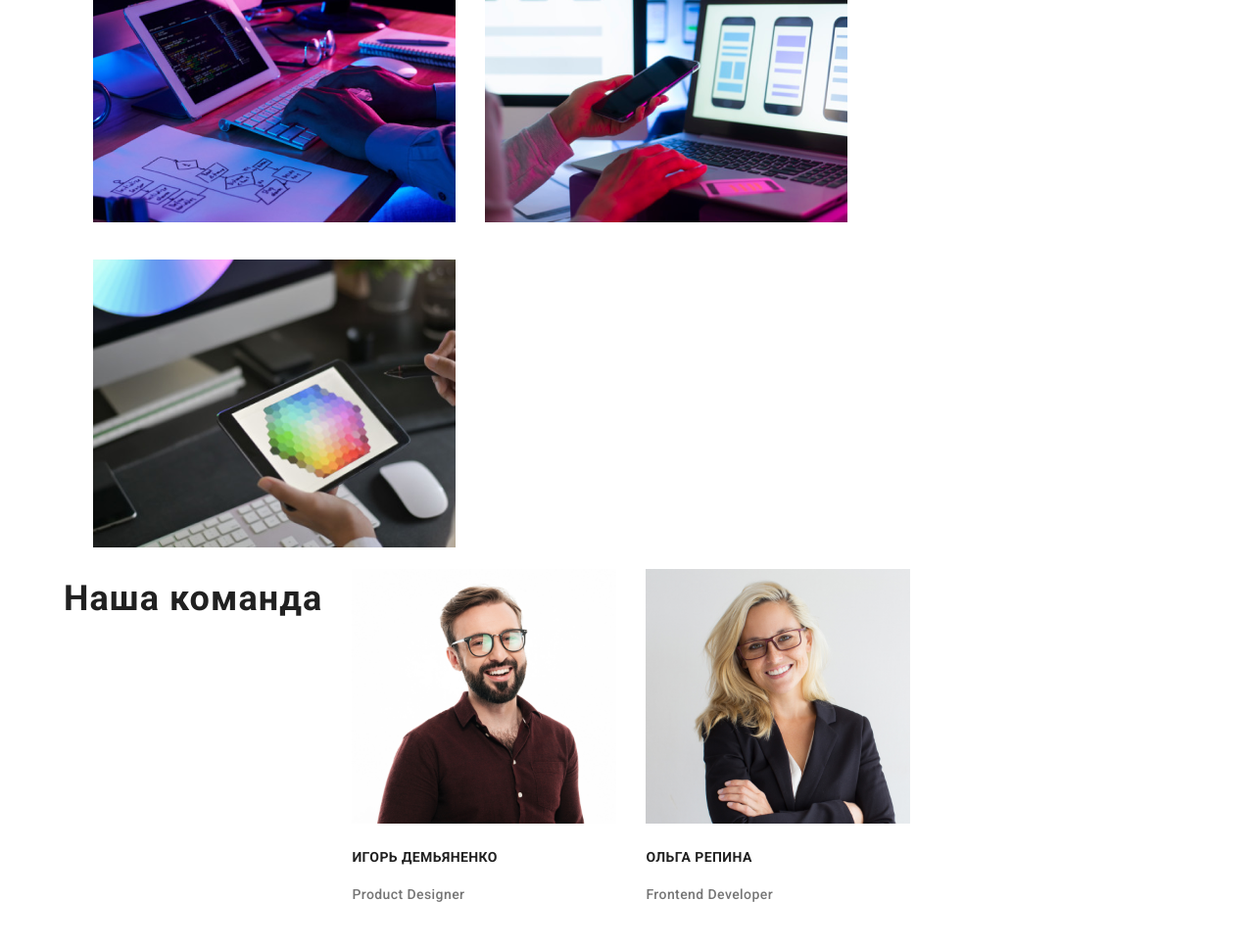
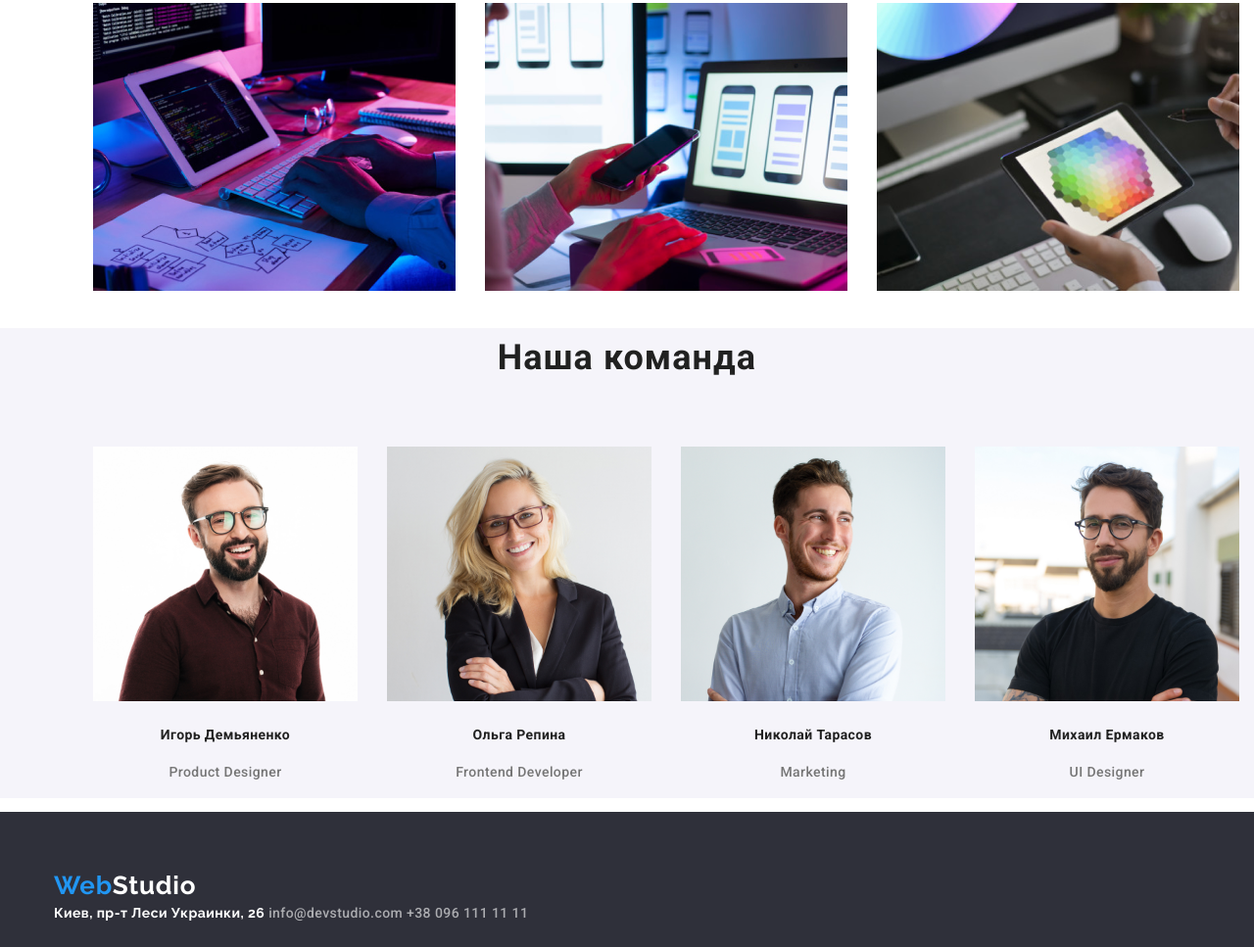
Before and after one commit to Abazhey/goit-markup-hw-03, a plain HTML site: page index.html in a window 1280 px wide. Shown: the part 957-1924 px from the top of the page at 98% size. Drawn offline with nearby package versions, Linux system fonts and the light colour scheme; a web font is replaced by a local one.

Commit message:
ДА СКОЛЬКО МОЖНО???

```diff
--- a/index.html
+++ b/index.html
@@ -5,10 +5,12 @@
     <meta http-equiv="X-UA-Compatible" content="IE=edge" />
     <meta name="viewport" content="width=device-width, initial-scale=1.0" />
     <title>WebStudio</title>
-    <link rel="preconnect" href="https://fonts.gstatic.com">
-<link href="https://fonts.googleapis.com/css2?family=Raleway:wght@700&family=Roboto:wght@500;700&display=swap" rel="stylesheet">
+    <link rel="preconnect" href="https://fonts.gstatic.com" />
     <link
-
+      href="https://fonts.googleapis.com/css2?family=Raleway:wght@700&family=Roboto:wght@500;700&display=swap"
+      rel="stylesheet"
+    />
+    <link
       rel="stylesheet"
       href="https://cdnjs.cloudflare.com/ajax/libs/modern-normalize/1.0.0/modern-normalize.css"
     />
@@ -20,27 +22,21 @@
       <div class="conteiner menu2">
         <nav>
           <a class="logo" href=""><span class="logo-half">Web</span>Studio</a>
-        <ul class="menu list" >
+          <ul class="menu list">
             <li class="menu-item">
-            <a class="link" href=""
-              >Студия</a
-            >
+              <a class="link" href="">Студия</a>
             </li>
             <li class="menu-item">
-            <a class="link" href="./portfolio.html"
-              >Портфолио</a
-            >
+              <a class="link" href="./portfolio.html">Портфолио</a>
             </li>
             <li class="menu-item">
-            <a class="link" href=""
-              >Контакты</a
-            >
+              <a class="link" href="">Контакты</a>
             </li>
           </ul>
         </nav>
 
         <a class="link" href=""></a>
-      <ul  class="list menu" >
+        <ul class="list menu">
           <li class="menu-item">
             <a class="link" href="mailto:info@devstudio.com"
               >info@devstudio.com</a
@@ -54,51 +50,54 @@
     </header>
     <main>
       <!--OlaOla-->
-      <section class="dark page header" style="text-align:center ">
+      <section class="dark page header" style="text-align: center">
+        <div class="conteiner">
           <h1 class="page-title">Эффективные решения для вашего бизнеса</h1>
-        <button class="btn " type="button">Заказать услугу</button>
+          <button class="btn" type="button">Заказать услугу</button>
+        </div>
       </section>
       <section>
+        <div class="conteiner">
           <!--Наши качества-->
-        <ul class="list" style="display: flex;">
-          <li>
-            <h3 class="title-Li ">Внимание к деталям</h3>
+          <ul class="list" style="display: flex">
+            <li class="lili">
+              <h3 class="title-Li novu">Внимание к деталям</h3>
               <p>
                 Идейные соображения, а также начало повседневной работы по
                 формированию позиции.
               </p>
             </li>
-          <li>
-            <h3 class="title-Li">Пунктуальность</h3>
+            <li class="lili">
+              <h3 class="title-Li novu">Пунктуальность</h3>
 
               <p>
-              Задача организации, в особенности же рамки и место обучения кадров
-              влечет за собой.
+                Задача организации, в особенности же рамки и место обучения
+                кадров влечет за собой.
               </p>
             </li>
-          <li>
-            <h3 class="title-Li">Планирование</h3>
+            <li class="lili">
+              <h3 class="title-Li novu">Планирование</h3>
 
               <p>
                 Равным образом консультация с широким активом в значительной
                 степени обуславливает.
               </p>
             </li>
-          <li>
-            <h3 class="title-Li">Современные технологии</h3>
+            <li class="lili">
+              <h3 class="title-Li novu">Современные технологии</h3>
               <p>
                 Значимость этих проблем настолько очевидна, что реализация
                 плановых заданий.
               </p>
             </li>
           </ul>
+        </div>
       </section>
       <section>
         <div class="conteiner">
-
           <!--Чем мы твою девизию занимаемся?!!!-->
-        <h2 class="ponchik-titl ">Чем мы занимаемся?</h2>
-        <ul class="list card-set ">
+          <h2 class="ponchik-titl">Чем мы занимаемся?</h2>
+          <ul class="list card-set">
             <li class="team-iten item">
               <img
                 src="./logo.img/img.png"
@@ -108,9 +107,14 @@
               />
             </li>
             <li class="team-iten item">
-            <img src="./logo.img/img (1).png" width="370" height="294" alt="" />
+              <img
+                src="./logo.img/img (1).png"
+                width="370"
+                height="294"
+                alt=""
+              />
             </li>
-          <li class="team-iten item ">
+            <li class="team-iten item">
               <img
                 src="./logo.img/img (2).png"
                 width="370"
@@ -121,9 +125,10 @@
           </ul>
         </div>
       </section>
-      <section class="conteiner">
+      <section class="tvari">
+        <div class="conteiner">
+          <h2 class="Nigers-title">Наша команда</h2>
           <ul class="list card-set">
-          <h1 class="Nigers-title">Наша команда</h1>
             <li class="team-iten item">
               <img
                 src="./logo.img/img.jpg"
@@ -132,7 +137,7 @@
                 alt="Игорь"
               />
               <h4 class="title-Li">Игорь Демьяненко</h4>
-            <p>Product Designer</p>
+              <p class="copchik">Product Designer</p>
             </li>
             <li class="team-iten item">
               <img
@@ -141,8 +146,8 @@
                 height="260"
                 alt="Светлана"
               />
-            <h4 class="title-Li ">Ольга Репина</h4>
-            <p>Frontend Developer</p>
+              <h4 class="title-Li">Ольга Репина</h4>
+              <p class="copchik">Frontend Developer</p>
             </li>
             <li class="team-iten item">
               <img
@@ -152,7 +157,7 @@
                 alt="Николай Тарасов"
               />
               <h4 class="title-Li">Николай Тарасов</h4>
-            <p>Marketing</p>
+              <p class="copchik">Marketing</p>
             </li>
             <li class="team-iten item">
               <img
@@ -162,26 +167,31 @@
                 alt="Михаил Ермаков"
               />
               <h4 class="title-Li">Михаил Ермаков</h4>
-            <p>UI Designer</p>
+              <p class="copchik">UI Designer</p>
             </li>
           </ul>
+        </div>
       </section>
     </main>
-    <footer class="dark">
+    <footer class="dark-footer">
+      <div class="conteiner">
       <!-- Адрес и контакты в футере -->
-      <a class="logo" href=""><span class="logo-half">Web</span> <span class="logofu">Studio</span> </a>
+      <a class="logo" href=""
+        ><span class="logo-half">Web</span><span class="logofu">Studio</span>
+      </a>
       <address class="address">
         <a
-          class="link"
+          class="fufuter"
           href="https://goo.gl/maps/oNS3qtccbDYaicC58"
           target="_blank"
-          rel="noopener noreferrer"
+          rel ="noopener noreferrer"
           >Киев, пр-т Леси Украинки, 26</a
         >
 
-        <a class="link" href="mailto:info@devstudio.com">info@devstudio.com</a>
-        <a class="link" href="tel:+380961111111">+38 096 111 11 11</a>
+        <a class="link koko" href="mailto:info@devstudio.com">info@devstudio.com</a>
+        <a class="link koko" href="tel:+380961111111">+38 096 111 11 11</a>
       </address>
+    </div>
   </footer>
   </body>
 </html>
--- a/сss/style.css
+++ b/сss/style.css
@@ -42,10 +42,28 @@ body {
 .menu2 {
   display: flex;
 }
+.fufuter{
+  font-family: var(--title-font);
+font-style: normal;
+font-weight: normal;
+font-size: 14px;
+line-height: 1.71;
+color: white;
+text-decoration: none;
+
+letter-spacing: 0.03em;
+}
 .menu-item:not(:last-child) {
   margin-right: 50px;
 }
 
+.lili:not(:last-child){
+margin-right: 30px;
+width: 270px;
+}
+.lili{
+  width: 270px;
+}
 .page header .conteiner {
   display: flex;
   align-items: center;
@@ -94,6 +112,7 @@ padding-bottom: 130;
 }
 .address {
   font-style: inherit;
+
 }
 
 .btn {
@@ -110,6 +129,7 @@ padding: 10px 32px;
   letter-spacing: 0.06em;
   color: var(--dark-bg-text);
   background-color: var(--alt--tait-color);
+margin-top: 40px;
 }
 .btn2 {
   font-weight: bold;
@@ -136,13 +156,14 @@ padding: 10px 32px;
 }
 .card-set {
   display: flex;
-  flex-wrap: wrap;
-  margin-left: -30px;
-  margin-top: -30px;
 }
-.item {
-  margin-left: 30px;
+.item:not(:last-child) {
+  margin-right: 30px;
   margin-top: 30px;
+}
+.item{
+  margin-top: 30px;
+
 }
 .ponchik-titl {
   font-family: var(--title-text-color: #212121;);
@@ -166,15 +187,23 @@ padding: 10px 32px;
   font-size: 14px;
   line-height: 1.14;
   letter-spacing: 0.03em;
-  text-transform: uppercase;
   color: #212121;
+text-align: center;
 }
-
+.copchik{
+  text-align: center;
+}
+.tvari{
+  background-color:var(--secont-bd)
+}
 .dark {
   background-color: var(--dark-bg-cl);
   padding: 200px 0;
 }
-
+.dark-footer{
+  background-color: var(--dark-bg-cl);
+  padding: 60px 0;
+}
 .Text {
   font-family: var(--title-font);
   font-style: normal;
@@ -208,3 +237,16 @@ padding: 10px 32px;
   letter-spacing: 0.06em;
 
   color: var(--title-text-color);
+}
+.koko{
+  font-family:var(--main-font);
+  font-size: 14px;
+  line-height: 1.71;
+  letter-spacing: 0.03em;
+  color: rgba(255, 255, 255, 0.6);
+}
+
+.novu{
+  text-align: left;
+}
+.flex-wrap
```
Also changed, not shown: portfolio.html (+1 -1 lines). Lines whose indentation alone changed are shown as unchanged.
